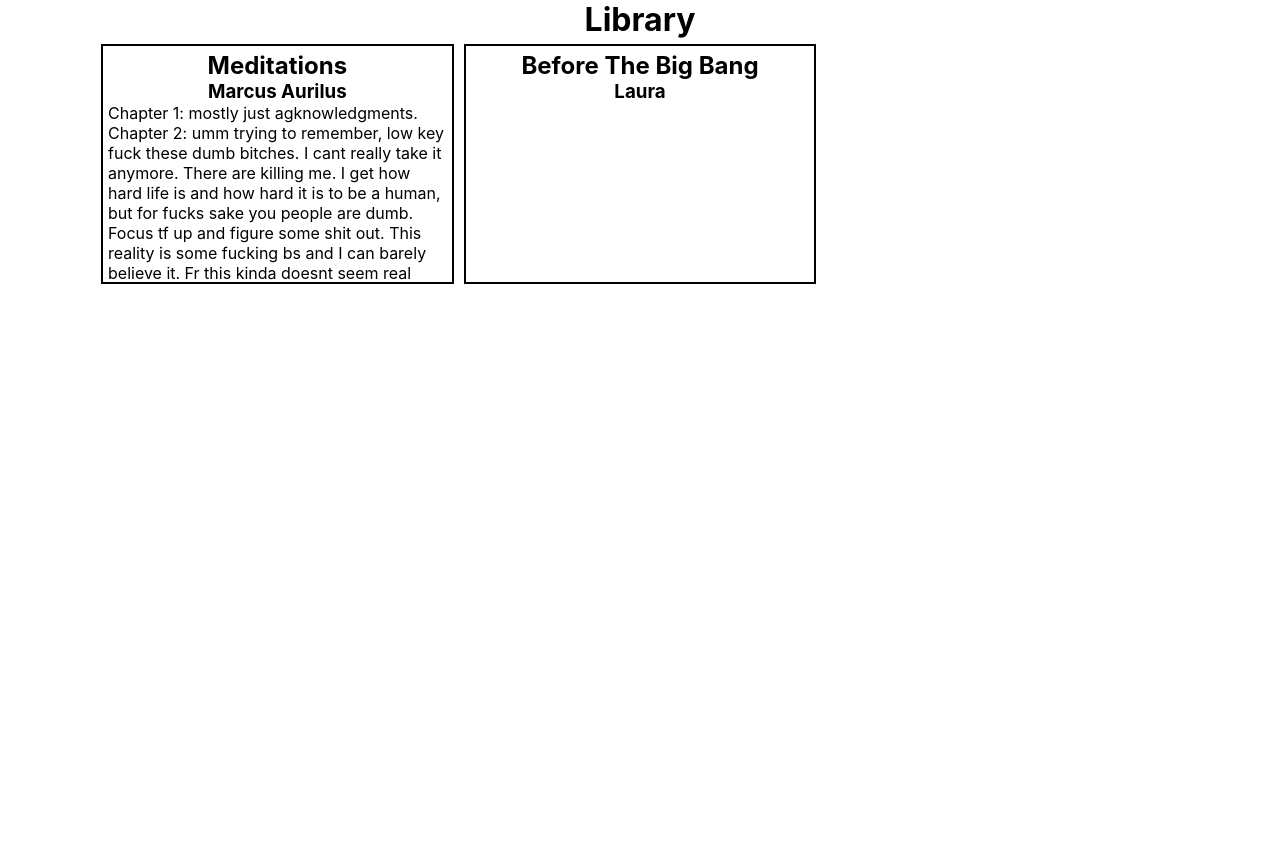
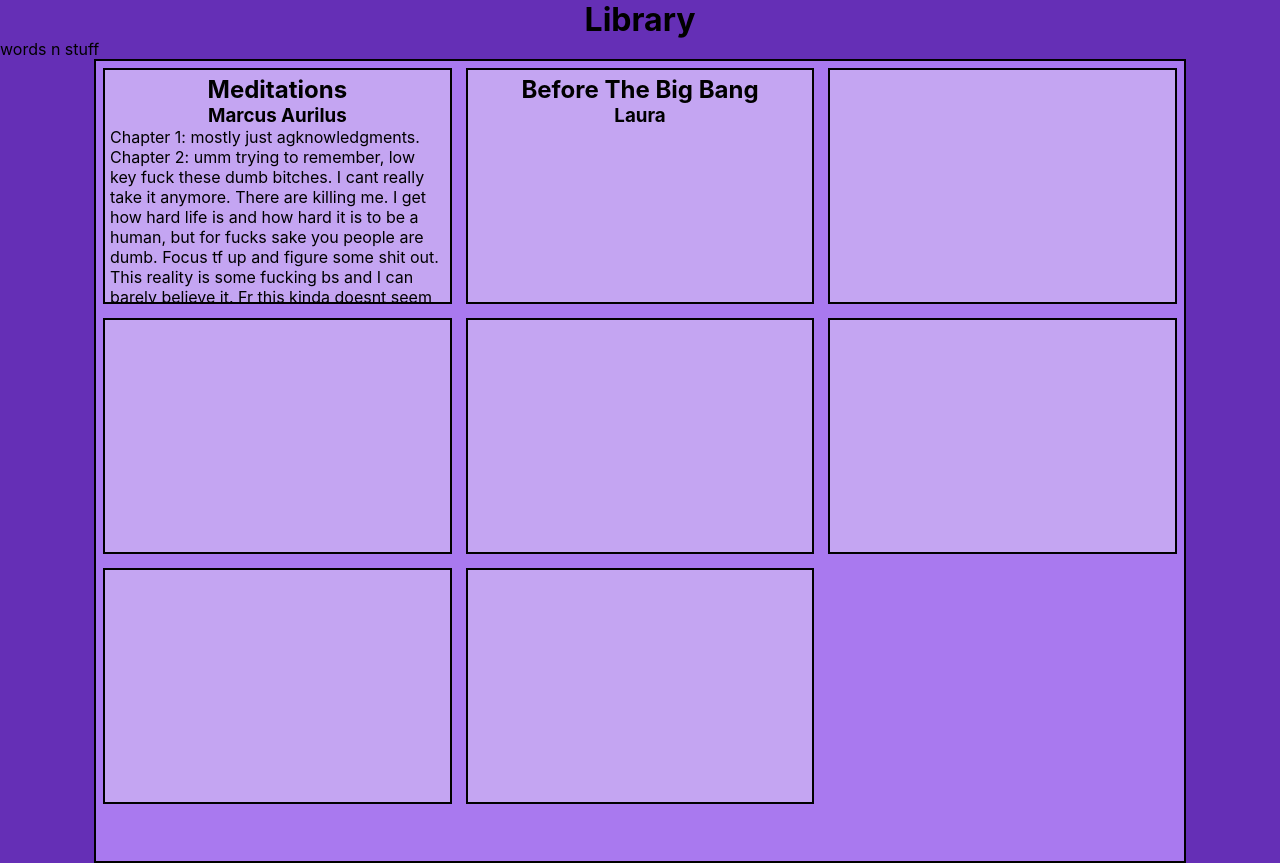
Before and after one commit to dylant135/reactlibrary, a React (Create React App) app: page / in a window 1280 px wide. Before the commit the page ends 800 px from the top, so only its background shows below. Built offline with nearby package versions, Linux system fonts and the light colour scheme.

Commit message:
styled it up, up next is remembering how to do react forms

```diff
--- a/src/App.css
+++ b/src/App.css
@@ -1,6 +1,10 @@
 * {
   margin: 0;
   padding: 0;
+}
+
+.App {
+  background-color: #652FB6;
 }
 
 h1, h2, h3 {
@@ -9,15 +13,19 @@ h1, h2, h3 {
 
 .book {
   border: 2px solid black;
-  margin: 5px;
+  background-color: #C4A5F2;
+  margin: 7px;
   padding: 5px;
   overflow: auto;
 }
 
 .bookShelf {
   width: 85%;
+  min-height: 100vh;
   margin: auto;
   display: grid;
   grid-template-columns: repeat(3, 1fr);
   grid-auto-rows: 250px;
+  background-color: #A979EF;
+  border: 2px solid black;
 }
--- a/src/App.js
+++ b/src/App.js
@@ -1,5 +1,6 @@
 import React from 'react';
 import './App.css';
+import AddBook from './components/AddBook';
 import Book from './components/Book';
 
 function App() {
@@ -12,7 +13,13 @@ function App() {
     {
       title: 'Before The Big Bang',
       author: 'Laura'
-    }
+    },
+    {},
+    {},
+    {},
+    {},
+    {},
+    {}
   ])
 
   const displayBooks = books.map(book => {
@@ -28,6 +35,9 @@ function App() {
   return (
     <div className="App">
       <h1>Library</h1>
+      <AddBook
+        setBooks={setBooks}
+      />
       <div className='bookShelf'>
         {displayBooks}
       </div>
--- /dev/null
+++ b/src/components/AddBook.js
@@ -0,0 +1,9 @@
+import React from "react";
+
+export default function AddBook() {
+    return (
+        <div className="form">
+            words n stuff
+        </div>
+    )
+}
```
